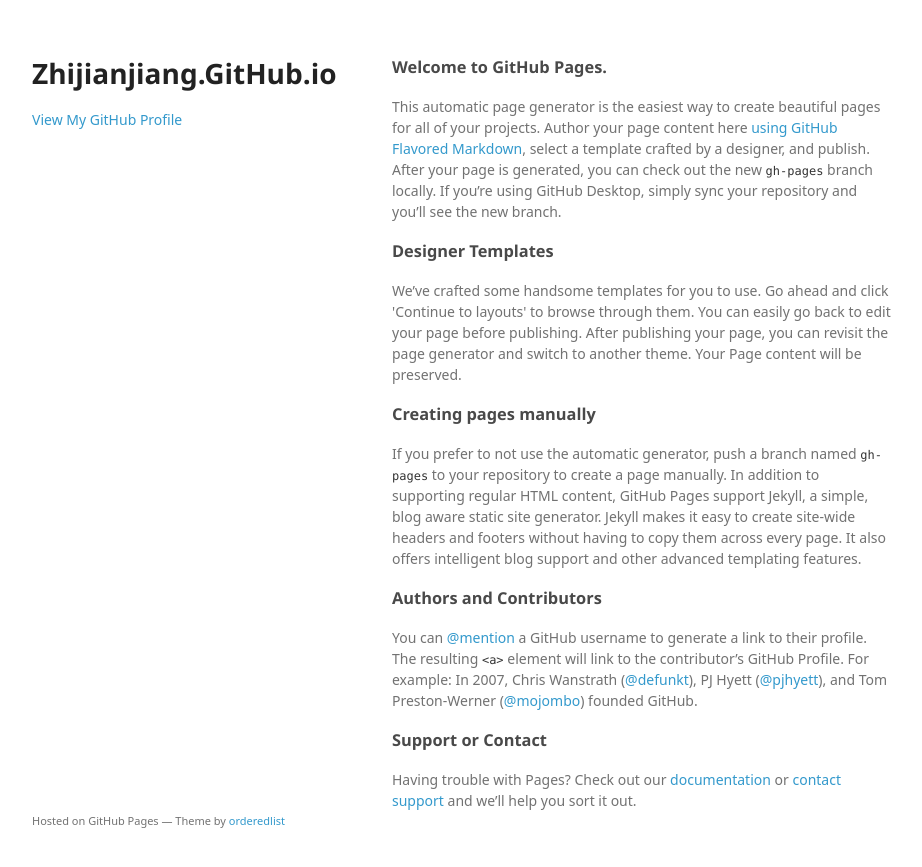
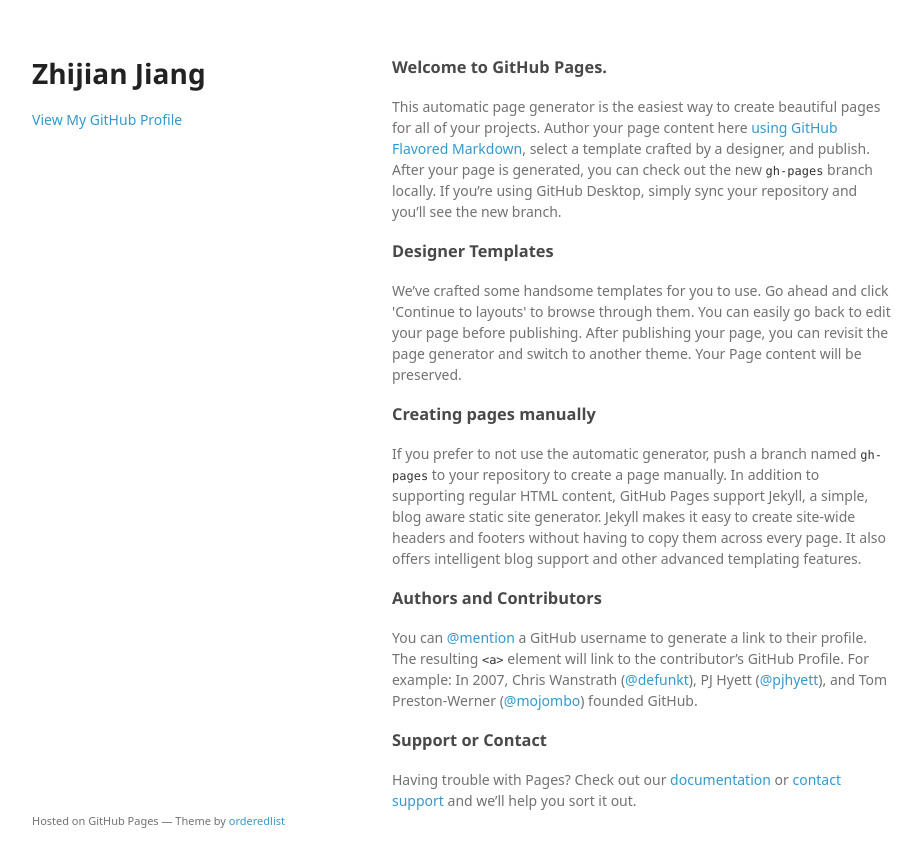
Before and after one commit to softwarelight/ZhijianJiang, a Jekyll site: the page index.html, which Jekyll copies as it is, in a window 1280 px wide. Shown: the top 867 px of the page, without its empty margins (178-1100 px from the left). Built offline with Jekyll 4.4.1, drawn with Linux system fonts in a browser that asks for light colours; some web fonts are replaced.

Commit message:
index_new

```diff
--- a/index.html
+++ b/index.html
@@ -15,7 +15,7 @@
   <body>
     <div class="wrapper">
       <header>
-        <h1>Zhijianjiang.GitHub.io</h1>
+        <h1>Zhijian Jiang</h1>
         <p></p>
 
 
```
Also changed, not shown: other parts of index.html (+1 -1 lines).
